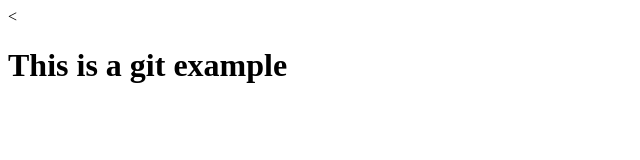
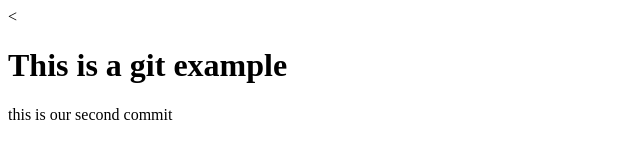
Before and after one commit to emmaguy18/gitexample, a plain HTML site: page index.html in a window 1280 px wide. Shown: the whole page, without its empty margins (0-640 px from the left). Drawn offline with Linux system fonts and the light colour scheme.

Commit message:
edited index page

```diff
--- a/index.html
+++ b/index.html
@@ -7,5 +7,6 @@
   </head>
   <body>
     <h1>This is a git example</h1>
+    <p> this is our second commit</p>
   </body>
 </html>
```
